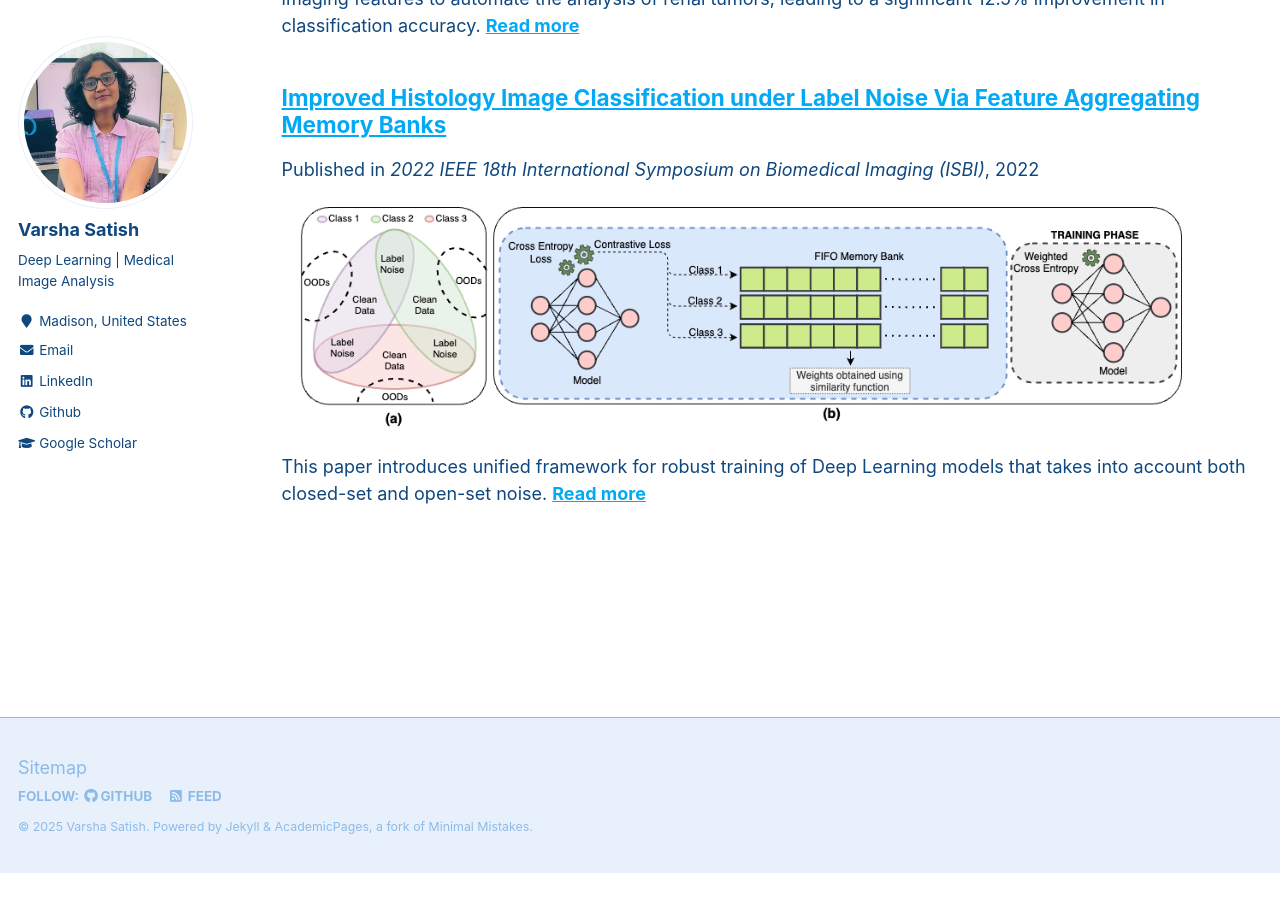
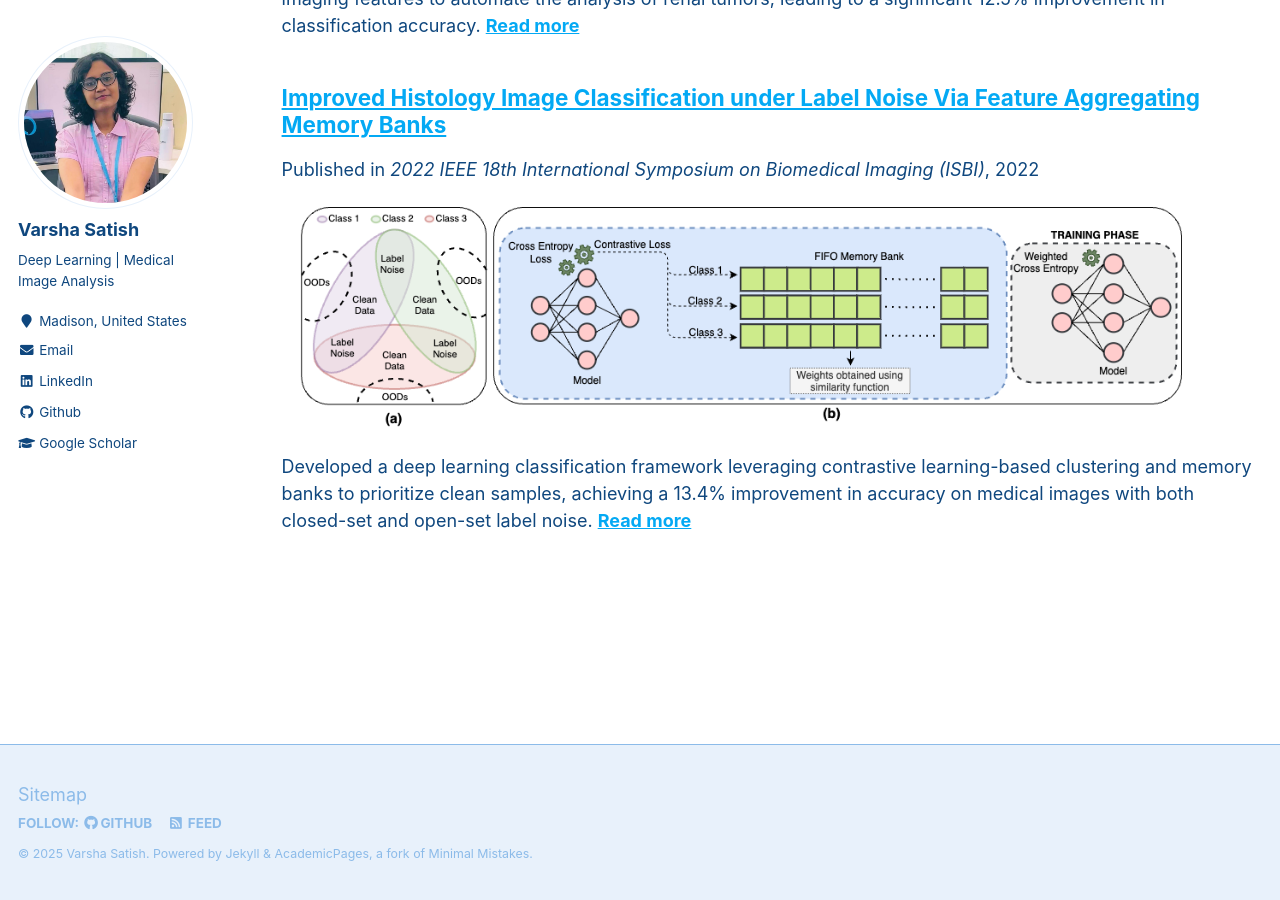
Before and after one commit to VarshaSatish/VarshaSatish.github.io, a Jekyll site: the page built from _pages/publications.md, in a window 1280 px wide and 900 px high, scrolled down 1264 px. Built offline with Jekyll 4.4.1, drawn with Linux system fonts in a browser that asks for light colours; before the commit the page ends 2137 px from its top, so only the background shows below that.

Commit message:
Update isbi2022.md

```diff
--- a/_publications/isbi2022.md
+++ b/_publications/isbi2022.md
@@ -3,7 +3,7 @@ title: "Improved Histology Image Classification under Label Noise Via Feature Ag
 collection: publications
 # permalink: /publication/isbi20211
 date: 2022-03-30
-excerpt: This paper introduces unified framework for robust training of Deep Learning models that takes into account both closed-set and open-set noise.
+excerpt: Developed a deep learning classification framework leveraging contrastive learning-based clustering and memory banks to prioritize clean samples, achieving a 13.4% improvement in accuracy on medical images with both closed-set and open-set label noise.
 venue: '2022 IEEE 18th International Symposium on Biomedical Imaging (ISBI)'
 image: 'isbi_block_color.drawio.png'
 width: '900'
```
